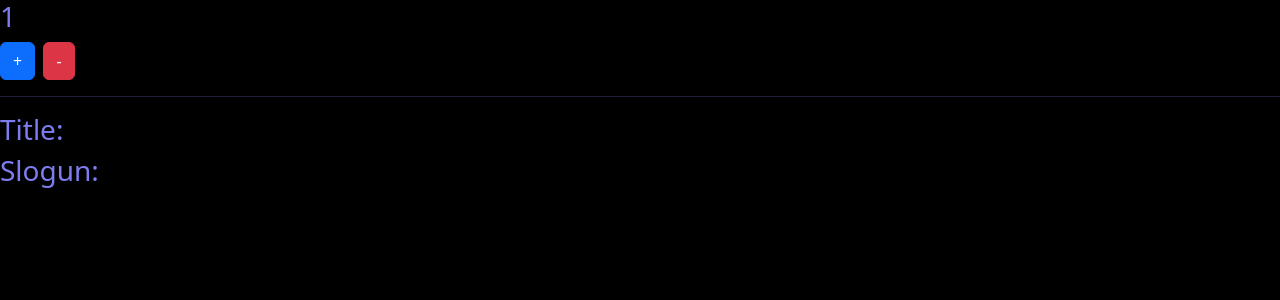
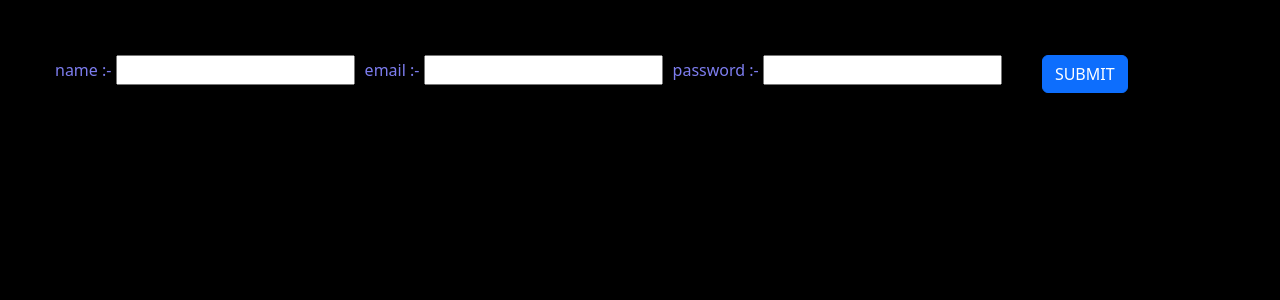
Before and after one commit to BabariyaMit8702/react_practical, a React (Vite) app: page / in a window 1280 px wide. Shown: the top 300 px of the page. Built offline with nearby package versions, Linux system fonts and the light colour scheme; no server answers.

Commit message:
learn about form headling

```diff
--- a/src/App.jsx
+++ b/src/App.jsx
@@ -11,12 +11,13 @@ import { Mf } from './Mycompanent/map&filter'
 import { Home } from './first project/main_comp'
 import { Ueff,Clef } from './Mycompanent/ueff'
 import { Fetch } from './Mycompanent/fetching'
+import { Form } from './Mycompanent/form_headling'
 
 function App() {
   let name = "Mit Yadav";
   return (
     <>
-      <Fetch/>
+      <Form/>
     </>
   )
 }
--- /dev/null
+++ b/src/Mycompanent/form_headling.jsx
@@ -0,0 +1,37 @@
+import React from 'react'
+import { useEffect } from 'react'
+import { useState } from 'react'
+
+export const Form = () => {
+    const [name, setname] = useState('')
+    const [email, setemail] = useState('')
+    const [passowrd, setpassowrd] = useState('')
+
+    const handle_sub = (f) => {
+        f.preventDefault()
+        alert('your form informations applied succussfully  '+name);
+        setname('');
+        setemail('');
+        setpassowrd('');
+    }
+
+  return (
+    <>
+        <div >
+            <form style={{padding:'55px', display:'flex',gap:'10px'}} onSubmit={handle_sub}>
+                <div>
+                    name :- <input type='text' value={name} onChange={(e) => setname(e.target.value)}/>
+                </div>
+                <div>
+                    email :- <input type='email' value={email} onChange={(e) => setemail(e.target.value)}/>
+                </div>
+                <div>
+                    password :- <input type='password' value={passowrd} onChange={(e) => setpassowrd(e.target.value)}/>
+                </div>
+                <br></br><hr></hr><hr/>
+                <button className='btn btn-primary' type='submit'>SUBMIT</button>
+            </form>
+        </div>
+    </>
+  )
+}
```
